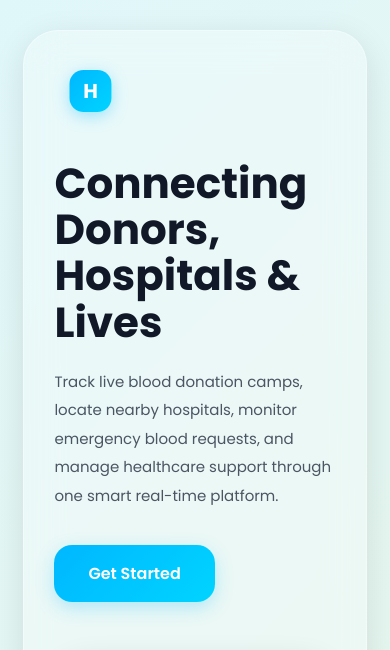
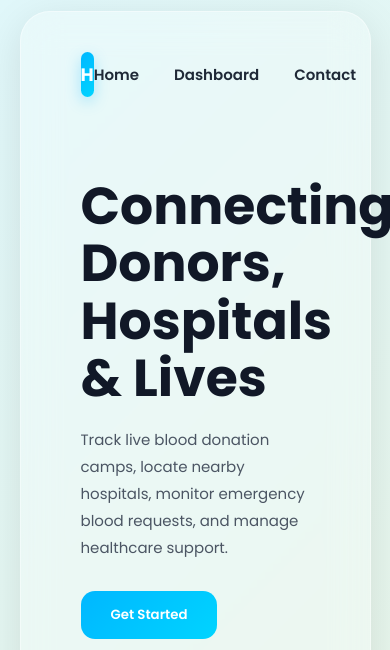
Before and after one commit to zin-web/CODEFLOW2026-KeyboardWarriors-HealthBridge, a Flask app: page / in a window 390 px wide. Shown: the top 650 px of the page. Run offline with Flask 3, Linux system fonts and the light colour scheme.

Commit message:
Updated landing page

```diff
--- a/templates/Landing.html
+++ b/templates/Landing.html
@@ -1,4 +1,4 @@
-<!DOCTYPE html>
+<!-- <!DOCTYPE html>
 <html lang="en">
 <head>
   <meta charset="UTF-8" />
@@ -371,4 +371,219 @@
   </div>
 
 </body>
+</html> -->
+
+<!DOCTYPE html>
+<html lang="en">
+<head>
+<meta charset="UTF-8" />
+<meta name="viewport" content="width=device-width, initial-scale=1.0"/>
+<title>HealthBridge Landing</title>
+
+<link href="https://fonts.googleapis.com/css2?family=Poppins:wght@300;400;500;600;700&display=swap" rel="stylesheet">
+
+<style>
+
+*{
+  margin:0;
+  padding:0;
+  box-sizing:border-box;
+  font-family:'Poppins',sans-serif;
+}
+
+body{
+  width:100%;
+  min-height:100vh;
+  display:flex;
+  justify-content:center;
+  align-items:center;
+  background:linear-gradient(135deg,#e0f7fa,#e8f5e9);
+}
+
+/* MAIN CARD */
+.main-container{
+  width:90%;
+  height:90vh;
+  background:rgba(255,255,255,0.25);
+  backdrop-filter:blur(18px);
+  border-radius:30px;
+  border:1px solid rgba(255,255,255,0.4);
+  box-shadow:0 10px 40px rgba(0,0,0,0.1);
+  position:relative;
+  padding:20px 60px;
+}
+
+/* NAVBAR */
+.navbar{
+  display:flex;
+  justify-content:space-between;
+  align-items:center;
+  padding:20px 0;
+}
+
+.logo{
+  width:45px;
+  height:45px;
+  border-radius:14px;
+  background:linear-gradient(135deg,#00b7ff,#00d4ff);
+  color:white;
+  font-weight:700;
+  display:flex;
+  justify-content:center;
+  align-items:center;
+  font-size:18px;
+  box-shadow:0 5px 15px rgba(0,183,255,0.3);
+}
+
+.nav-links{
+  display:flex;
+  gap:35px;
+}
+
+.nav-links a{
+  text-decoration:none;
+  color:#1f2937;
+  font-weight:600;
+  font-size:15px;
+}
+
+/* HERO */
+.hero{
+  display:flex;
+  justify-content:space-between;
+  align-items:center;
+  margin-top:60px;
+  gap:40px;
+}
+
+.left{
+  width:50%;
+}
+
+.left h1{
+  font-size:52px;
+  color:#111827;
+  line-height:1.1;
+  margin-bottom:20px;
+}
+
+.left p{
+  font-size:15px;
+  color:#4b5563;
+  line-height:1.8;
+  margin-bottom:30px;
+}
+
+.start-btn{
+  padding:14px 30px;
+  border:none;
+  border-radius:14px;
+  background:linear-gradient(135deg,#00b7ff,#00d4ff);
+  color:white;
+  font-weight:600;
+  cursor:pointer;
+}
+
+/* RIGHT IMAGE */
+.right{
+  width:45%;
+  display:flex;
+  justify-content:center;
+}
+
+.image-card{
+  width:100%;
+  max-width:420px;
+  border-radius:25px;
+  overflow:hidden;
+  box-shadow:0 15px 35px rgba(0,0,0,0.15);
+}
+
+.image-card img{
+  width:100%;
+  height:100%;
+  object-fit:cover;
+}
+
+/* FEATURES */
+.features{
+  position:absolute;
+  bottom:25px;
+  left:50%;
+  transform:translateX(-50%);
+  display:flex;
+  gap:20px;
+}
+
+.feature-card{
+  padding:14px 22px;
+  border-radius:14px;
+  background:rgba(255,255,255,0.3);
+  backdrop-filter:blur(10px);
+}
+
+/* RESPONSIVE */
+@media(max-width:900px){
+.hero{
+  flex-direction:column;
+}
+
+.left,.right{
+  width:100%;
+}
+
+.main-container{
+  height:auto;
+}
+}
+
+</style>
+</head>
+
+<body>
+
+<div class="main-container">
+
+  <div class="navbar">
+    <div class="logo">H</div>
+
+    <div class="nav-links">
+      <a href="/">Home</a>
+      <a href="/dashboard">Dashboard</a>
+      <a href="/support">Contact</a>
+    </div>
+  </div>
+
+  <div class="hero">
+
+    <div class="left">
+      <h1>Connecting Donors, Hospitals & Lives</h1>
+      <p>
+        Track live blood donation camps, locate nearby hospitals,
+        monitor emergency blood requests, and manage healthcare support.
+      </p>
+
+      <button class="start-btn">Get Started</button>
+    </div>
+
+    <div class="right">
+      <div class="image-card">
+
+        <!-- ✅ YOUR LOCAL IMAGE FROM PROJECT -->
+        <img src="images/landing_page.jpeg" alt="Healthcare Image">
+
+      </div>
+    </div>
+
+  </div>
+
+  <div class="features">
+    <div class="feature-card">Live Map</div>
+    <div class="feature-card">Emergency Alerts</div>
+    <div class="feature-card">Blood Banks</div>
+  </div>
+
+</div>
+
+</body>
 </html>
```
Also changed, not shown: templates/images/landing_page.jpeg (added).
